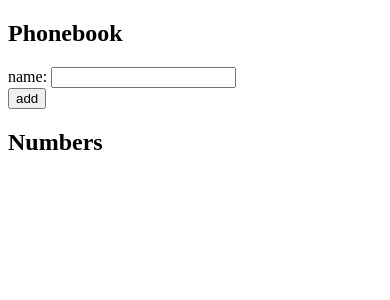
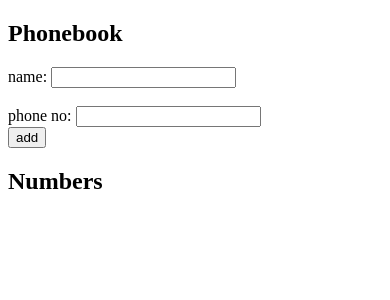
Before and after one commit to Addaitya/Full-Stack-Open-Exercises, a React (Vite) app in the folder Part2/phone-book/: page / in a window 390 px wide. Shown: the top 300 px of the page. Built offline with nearby package versions, Linux system fonts and the light colour scheme.

Commit message:
Part2 Exercise 2.8 phonebook step4

```diff
--- a/Part2/phone-book/src/App.jsx
+++ b/Part2/phone-book/src/App.jsx
@@ -3,6 +3,7 @@ import { useState } from 'react'
 const App = () => {
   const [persons, setPersons] = useState([])
   const [newName, setNewName] = useState('')
+  const [newPhoneNo, setNewPhoneNo] = useState('')
 
   const handleName = (event) =>{
     setNewName(event.target.value)
@@ -10,6 +11,10 @@ const App = () => {
 
   const personExist = (persons, newName) => {
     return !!persons.find((person) => person.name.toLowerCase() === newName.toLowerCase())
+  }
+
+  const handlePhoneNo = (event) =>{
+    setNewPhoneNo(event.target.value)
   }
 
   const addName = (event) => {
@@ -20,11 +25,13 @@ const App = () => {
     }
 
     const newPerson = {
-      name: newName
+      name: newName,
+      phoneNo: newPhoneNo
     }
 
     setPersons(persons.concat(newPerson))
     setNewName('')
+    setNewPhoneNo('')
   }
 
   return (
@@ -34,6 +41,10 @@ const App = () => {
         <div>
           name: <input type="text" value={newName} onChange={handleName}/>
         </div>
+        <br />
+        <div>
+          phone no: <input type="text" value={newPhoneNo} onChange={handlePhoneNo}/>
+        </div>
         <div>
           <button type="submit">add</button>
         </div>
@@ -41,7 +52,7 @@ const App = () => {
       <h2>Numbers</h2>
       <div>
         {persons.map((person) => (
-          <p key={person.name}>{person.name}</p>
+          <p key={person.name}>{person.name} {person.phoneNo}</p>
         ))}
       </div>
     </div>
```
